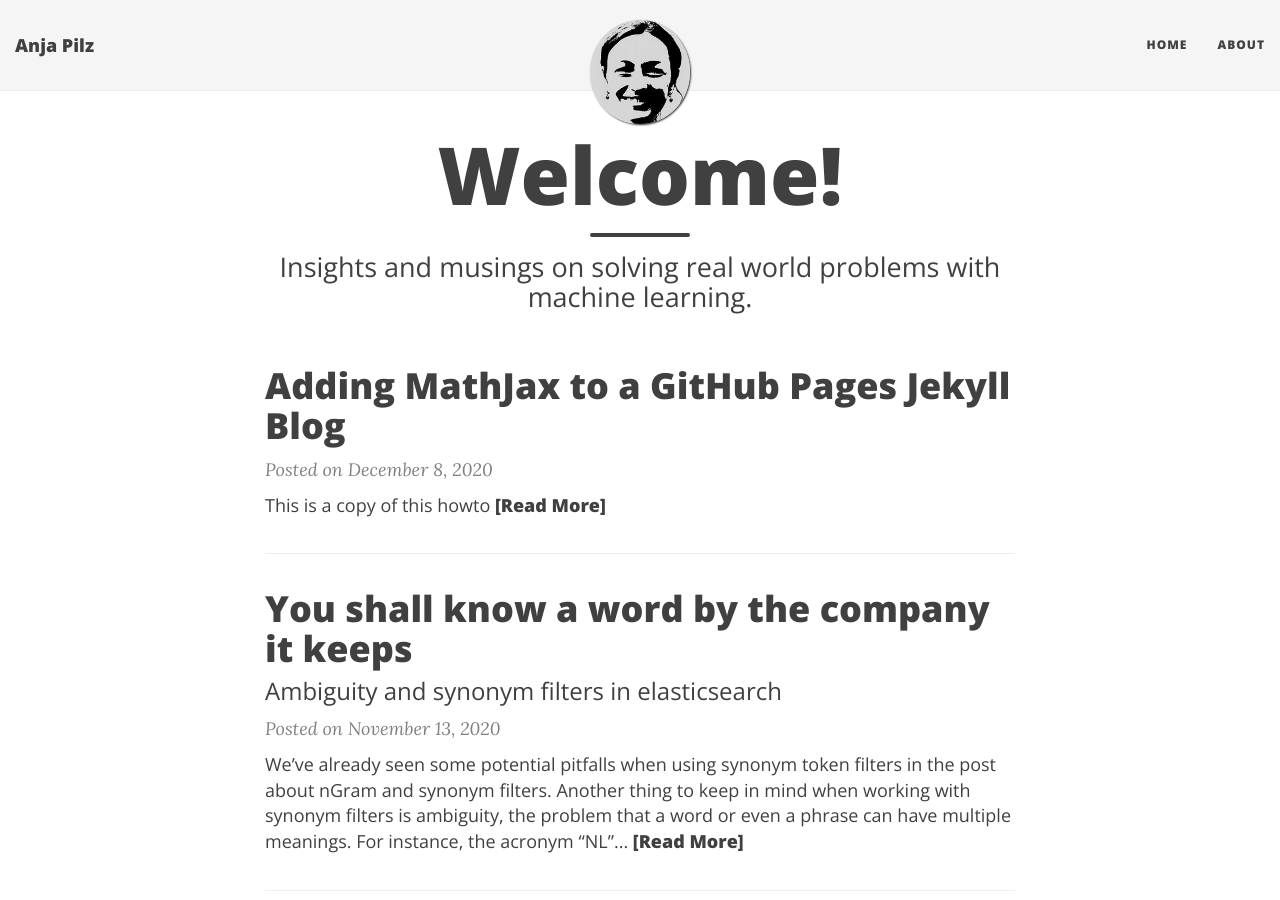
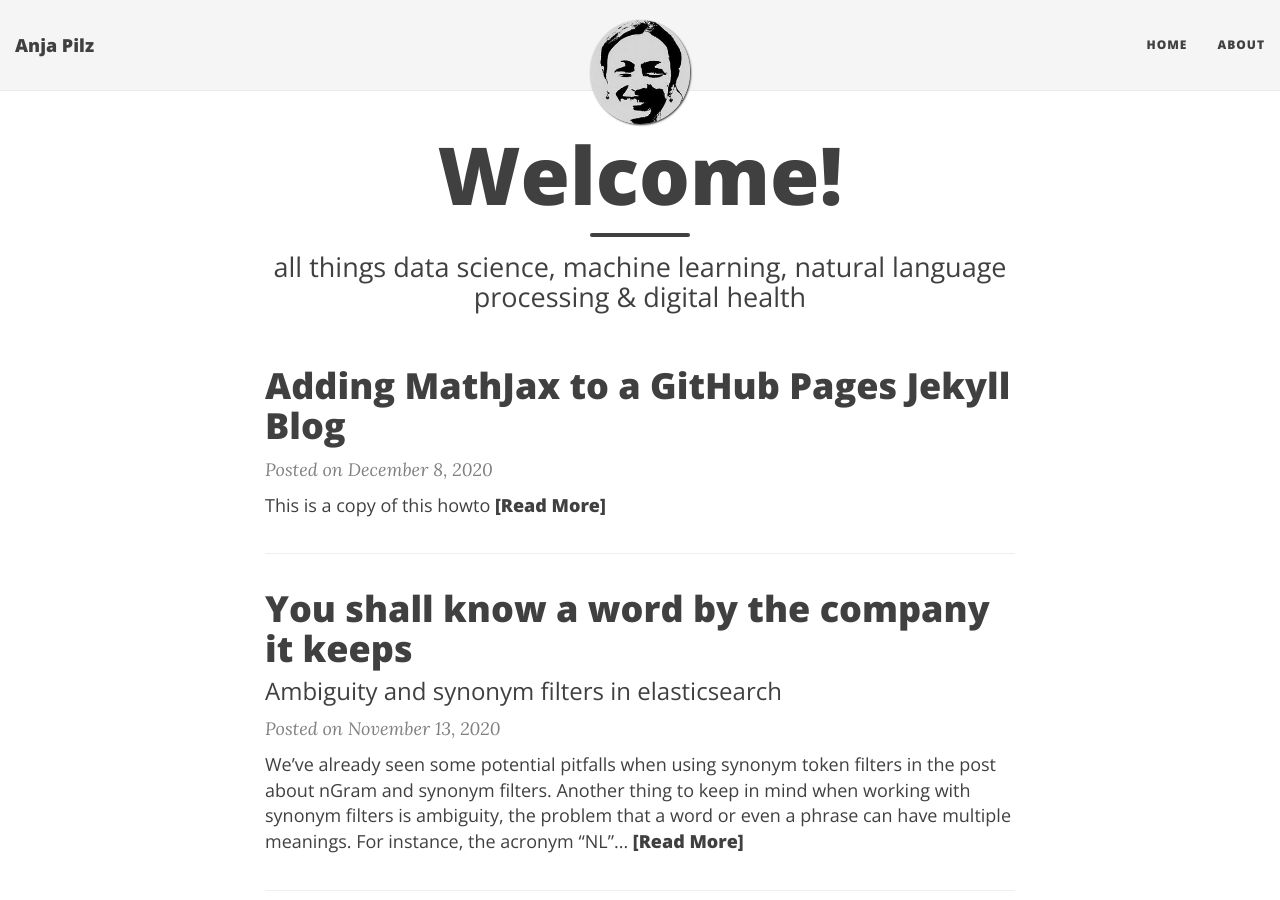
Before and after one commit to aplz/aplz.github.io, a Jekyll site: the page built from index.html, in a window 1280 px wide and 900 px high. Built offline with Jekyll 4.4.1, drawn with Linux system fonts in a browser that asks for light colours; nearby versions of some CDN libraries; the list of posts is cut into pages by our own code.

Commit message:
change subtitle
so that it looks like the twitter bio

```diff
--- a/index.html
+++ b/index.html
@@ -1,7 +1,7 @@
 ---
 layout: page
 title: Welcome!
-subtitle: Insights and musings on solving real world problems with machine learning.
+subtitle: all things data science, machine learning, natural language processing & digital health
 ---
 
 <div class="posts-list">
```
